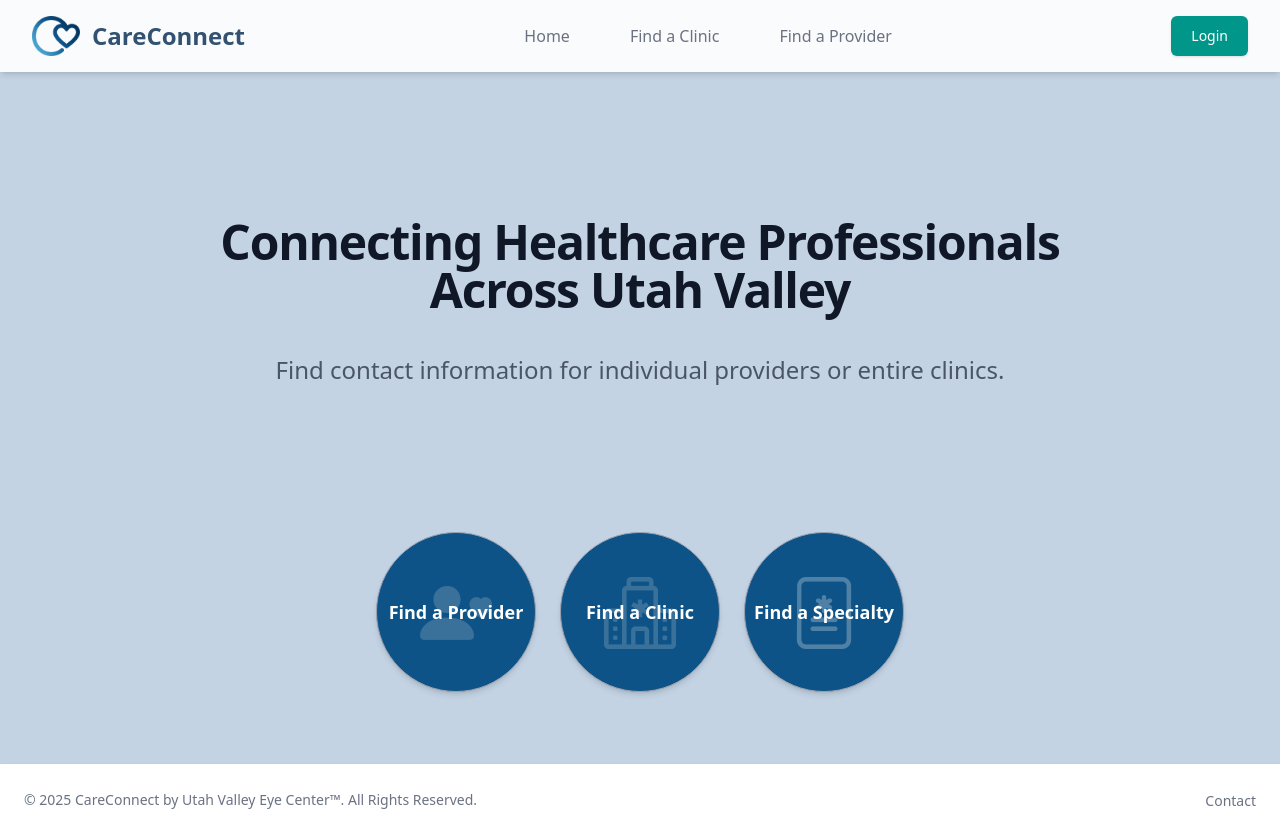
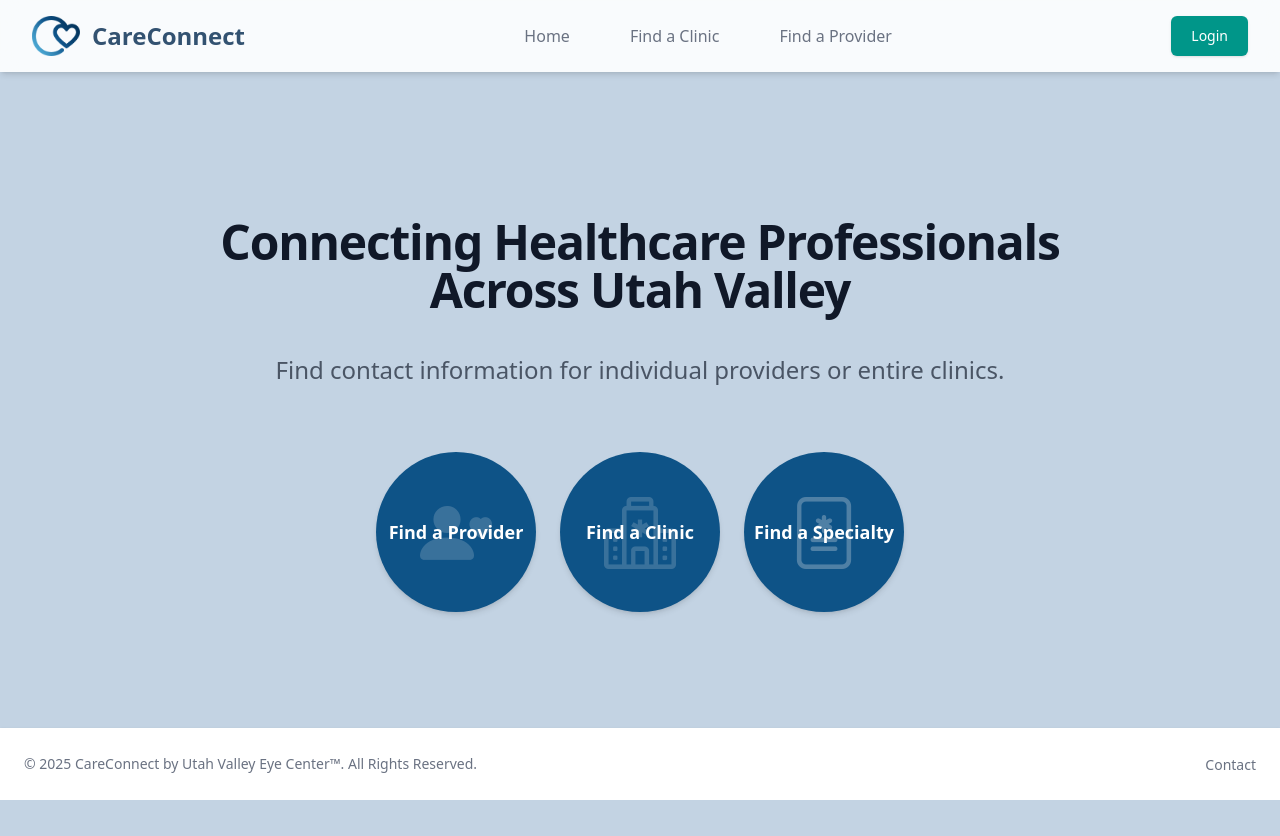
Before and after one commit to kjirstenhernandez/careConnect, a Vue app in the folder client/: page / in a window 1280 px wide. After the commit the page ends 800 px from the top, so only its background shows below. Built offline with nearby package versions, Linux system fonts and the light colour scheme; no server answers.

Commit message:
updated css

```diff
--- a/client/src/components/ActionCircle.vue
+++ b/client/src/components/ActionCircle.vue
@@ -48,7 +48,7 @@ defineProps<{
 
 //  Default CSS classes for the button container
 const buttonClasses =
-  'relative flex items-center justify-center w-32 h-32 md:w-36 md:h-36 lg:w-40 lg:h-40 rounded-full border border-gray-400 shadow-md text-center hover:bg-blue-50 transition';
+  'relative flex items-center justify-center w-32 h-32 md:w-36 md:h-36 lg:w-40 lg:h-40 rounded-full shadow-md text-center hover:bg-[#62A8D0] transition';
 
 // Default CSS classes for the label text
 const labelClasses = 'z-10 font-bold text-gray-800 text-lg';
--- a/client/src/views/LandingPage.vue
+++ b/client/src/views/LandingPage.vue
@@ -9,11 +9,11 @@
   Responsive layout for desktop and mobile.
 -->
 <template>
-  <div class="pt-30 flex flex-col items-center gap-5 md:pt-20">
+  <div class="pt-30 flex flex-col items-center md:pt-20">
     <Hero />
     <br></br>
     <div
-      class="flex flex-col mt-10 pb-10 gap-6 md:flex-row sm:mt-0"
+      class="flex flex-col pb-10 gap-6 md:flex-row sm:mt-0 md:-mt-10"
     >
       <ActionCircle
         label="Find a Provider"
```
